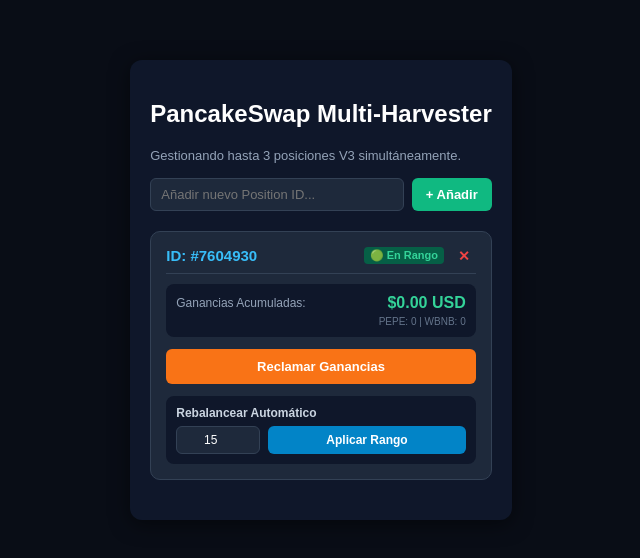
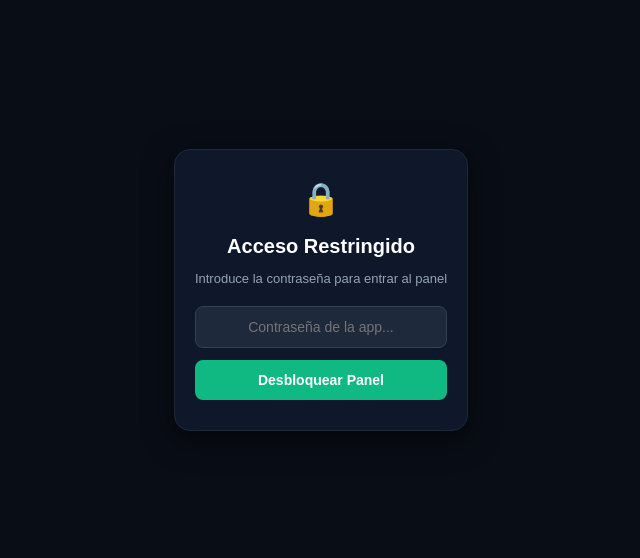
Before and after one commit to pepefauce/pancake-harvest-bot, a React (Vite) app: page / in a window 1280 px wide. Shown: the part 110-668 px from the top of the page, without its empty margins (319-959 px from the left). Built offline with nearby package versions, Linux system fonts and the light colour scheme; no server answers.

Commit message:
Add authentication logic to PancakeDashboard

```diff
--- a/src/PancakeDashboard.tsx
+++ b/src/PancakeDashboard.tsx
@@ -14,7 +14,29 @@
 }
 
 export const PancakeDashboard: React.FC = () => {
-  // Lista de IDs guardados (por defecto arranca con el tuyo actual o los que guardes)
+  // --- ESTADO DE AUTENTICACIÓN (CLAVE ÚNICA) ---
+  const [isAuthenticated, setIsAuthenticated] = useState<boolean>(() => {
+    return sessionStorage.getItem('app_authenticated') === 'true';
+  });
+  const [inputPassword, setInputPassword] = useState('');
+  const [authError, setAuthError] = useState('');
+
+  // Contraseña maestra (puedes cambiarla aquí o definir VITE_APP_PASSWORD en Cloudflare)
+  const MASTER_PASSWORD = import.meta.env.VITE_APP_PASSWORD || "123456";
+
+  const handleLogin = (e: React.FormEvent) => {
+    e.preventDefault();
+    if (inputPassword === MASTER_PASSWORD) {
+      sessionStorage.setItem('app_authenticated', 'true');
+      setIsAuthenticated(true);
+      setAuthError('');
+    } else {
+      setAuthError('Contraseña incorrecta');
+      setInputPassword('');
+    }
+  };
+
+  // Lista de IDs guardados
   const [positionIds, setPositionIds] = useState<string[]>(() => {
     const saved = localStorage.getItem('pancakePositionIds');
     if (saved) {
@@ -33,6 +55,8 @@
   const appSecret = import.meta.env.VITE_APP_SECRET || '';
 
   useEffect(() => {
+    if (!isAuthenticated) return;
+
     // Inicializar datos para cada ID
     const initialData: Record<string, PositionCard> = {};
     positionIds.forEach(id => {
@@ -53,7 +77,7 @@
 
     // Cargar datos de todas las posiciones
     positionIds.forEach(id => fetchPositionData(id));
-  }, [positionIds]);
+  }, [positionIds, isAuthenticated]);
 
   const saveAndSyncIds = (newIds: string[]) => {
     setPositionIds(newIds);
@@ -198,9 +222,45 @@
     }));
   };
 
+  // --- PANTALLA DE LOGIN SI NO ESTÁ AUTENTICADO ---
+  if (!isAuthenticated) {
+    return (
+      <div style={{ padding: '30px 20px', fontFamily: 'sans-serif', maxWidth: '380px', margin: '60px auto', background: '#0f172a', color: '#fff', borderRadius: '16px', boxShadow: '0 8px 30px rgba(0,0,0,0.6)', border: '1px solid #1e293b', textAlign: 'center' }}>
+        <div style={{ fontSize: '32px', marginBottom: '10px' }}>🔒</div>
+        <h2 style={{ marginBottom: '8px', fontSize: '20px' }}>Acceso Restringido</h2>
+        <p style={{ color: '#94a3b8', fontSize: '13px', marginBottom: '20px' }}>Introduce la contraseña para entrar al panel</p>
+
+        <form onSubmit={handleLogin} style={{ display: 'flex', flexDirection: 'column', gap: '12px' }}>
+          <input
+            type="password"
+            placeholder="Contraseña de la app..."
+            value={inputPassword}
+            onChange={(e) => setInputPassword(e.target.value)}
+            style={{ padding: '12px', background: '#1e293b', border: '1px solid #334155', color: '#fff', borderRadius: '8px', fontSize: '14px', outline: 'none', textAlign: 'center' }}
+            autoFocus
+          />
+          <button type="submit" style={{ padding: '12px', background: '#10b981', color: '#fff', border: 'none', borderRadius: '8px', fontWeight: 'bold', cursor: 'pointer', fontSize: '14px' }}>
+            Desbloquear Panel
+          </button>
+          {authError && <p style={{ color: '#fca5a5', fontSize: '12px', margin: '4px 0 0 0' }}>{authError}</p>}
+        </form>
+      </div>
+    );
+  }
+
+  // --- PANEL PRINCIPAL DE POSICIONES ---
   return (
     <div style={{ padding: '20px', fontFamily: 'sans-serif', maxWidth: '440px', margin: 'auto', background: '#0f172a', color: '#fff', borderRadius: '12px', boxShadow: '0 4px 20px rgba(0,0,0,0.5)' }}>
-      <h2>PancakeSwap Multi-Harvester</h2>
+      <div style={{ display: 'flex', justifyContent: 'space-between', alignItems: 'center', marginBottom: '5px' }}>
+        <h2>PancakeSwap Multi-Harvester</h2>
+        <button
+          onClick={() => { sessionStorage.removeItem('app_authenticated'); setIsAuthenticated(false); }}
+          style={{ background: 'transparent', border: '1px solid #334155', color: '#94a3b8', padding: '4px 8px', borderRadius: '4px', fontSize: '11px', cursor: 'pointer' }}
+          title="Bloquear sesión"
+        >
+          Bloquear 🔒
+        </button>
+      </div>
       <p style={{ color: '#94a3b8', fontSize: '13px', marginBottom: '15px' }}>Gestionando hasta 3 posiciones V3 simultáneamente.</p>
 
       {/* Formulario para agregar nuevo ID */}
@@ -298,3 +358,5 @@
     </div>
   );
 };
+
+export default PancakeDashboard;
```
